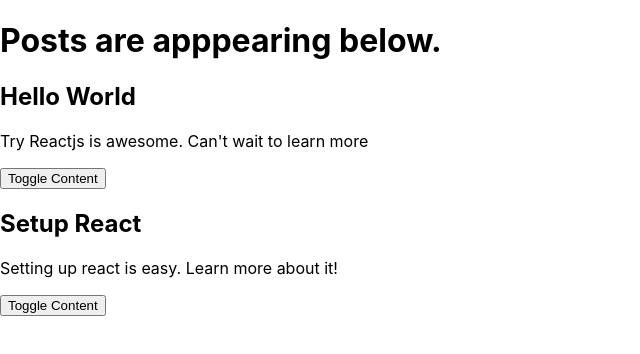
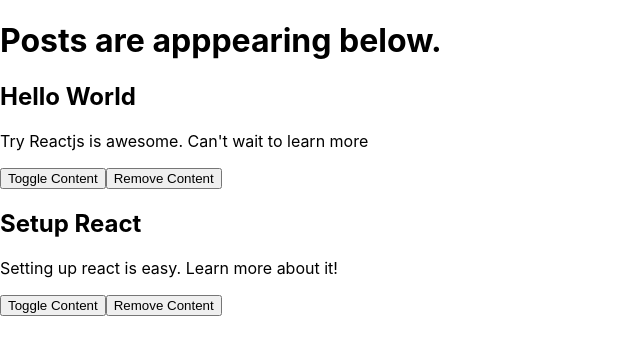
Before and after one commit to Alexmhack/try-react, a React (Create React App) app in the folder try-reactjs/: page / in a window 1280 px wide. Shown: the top 354 px of the page, without its empty margins (0-640 px from the left). Built offline with nearby package versions, Linux system fonts and the light colour scheme.

Commit message:
handle remove content callback

```diff
--- a/try-reactjs/src/posts/PostDetail.js
+++ b/try-reactjs/src/posts/PostDetail.js
@@ -3,11 +3,21 @@ import React, { Component } from 'react'
 class PostDetail extends Component {
 	constructor (props) {
 		super(props)
+
+		// binding gives the props to methods (eventpreventDefault removes this)
 		this.titleWasClicked = this.titleWasClicked.bind(this)
 		this.toggleContent = this.toggleContent.bind(this)
+		this.handleRemoveContentButton = this.handleRemoveContentButton.bind(this)
 		this.state = { // state belongs to this component
 			showContent: true,
 			postItem: null
+		}
+	}
+
+	handleRemoveContentButton (event) {
+		event.preventDefault()
+		if (this.props.didHandleRemove) {
+			this.props.didHandleRemove(this.props.post)
 		}
 	}
 
@@ -54,6 +64,7 @@ class PostDetail extends Component {
 						<h2 onClick={this.titleWasClicked}>{postItem.title}</h2>
 						{showContent === true ? <p>{postItem.content}</p> : ""}
 						<button onClick={this.toggleContent}>Toggle Content</button>
+						<button onClick={this.handleRemoveContentButton}>Remove Content</button>
 					</div>
 				: ''}
 			</div>
```
